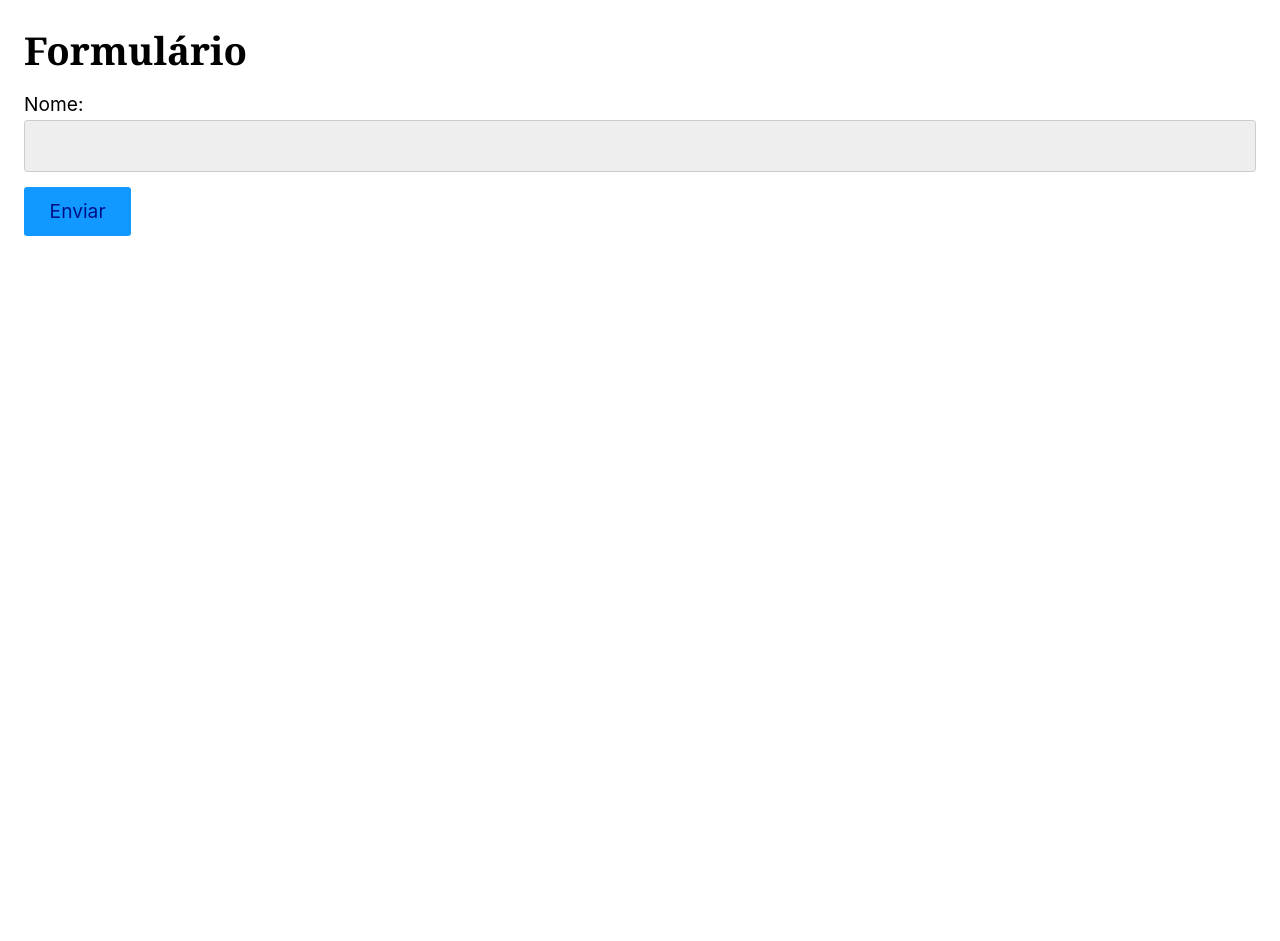
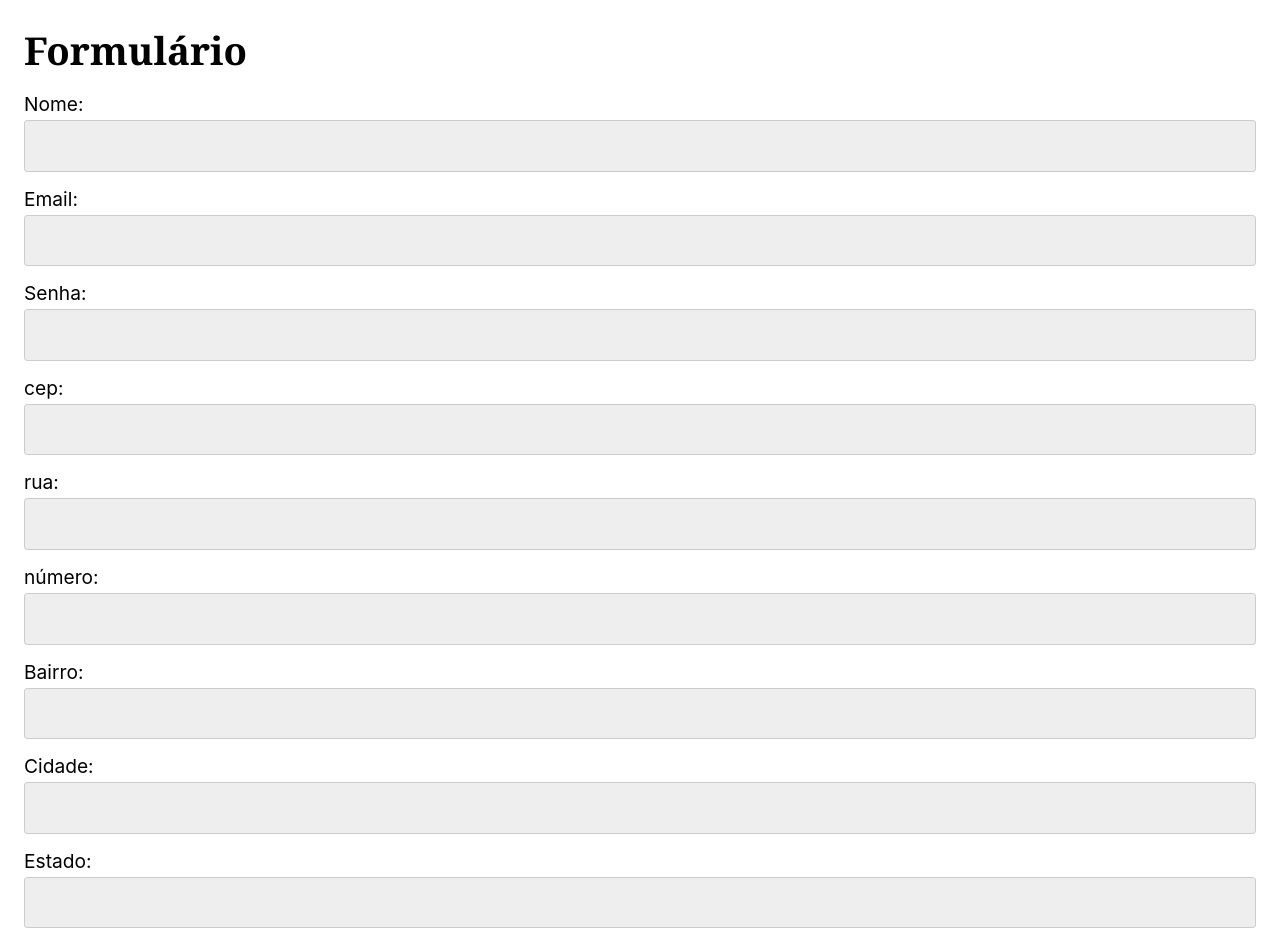
Before and after one commit to luisabianca/react-origamid, a React (Vite) app: page / in a window 1280 px wide. Shown: the top 941 px of the page. Before the commit the page ends 800 px from the top, so only its background shows below. Built offline with nearby package versions, Linux system fonts and the light colour scheme.

Commit message:
create div for response feddback

```diff
--- a/src/Forms/FetchPost.jsx
+++ b/src/Forms/FetchPost.jsx
@@ -14,9 +14,19 @@ const FetchPost = () => {
     estado: '',
   });
 
-  const handleSubmit = (event) => {
+  const [response, setResponse] = React.useState(null);
+
+  function handleSubmit(event) {
     event.preventDefault();
-    console.log(event);
+    fetch('https://ranekapi.origamid.dev/json/api/usuario', {
+      method: 'POST',
+      headers: {
+        'Content-Type': 'application/json',
+      },
+      body: JSON.stringify(form),
+    }).then((response) => {
+      setResponse(response);
+    });
   }
 
   const handleChange = ({ target }) => {
@@ -39,10 +49,99 @@ const FetchPost = () => {
           />
         </div>
 
+        <div className='form-item'>
+          <label htmlFor="email">Email:</label>
+          <input
+            type="email"
+            name="email"
+            id="email"
+            value={form.email}
+            onChange={handleChange}
+          />
+        </div>
+
+        <div className='form-item'>
+          <label htmlFor="senha">Senha:</label>
+          <input
+            type="password"
+            name="senha"
+            id="senha"
+            value={form.senha}
+            onChange={handleChange}
+          />
+        </div>
+
+        <div className='form-item'>
+          <label htmlFor="cep">cep:</label>
+          <input
+            type="text"
+            name="cep"
+            id="cep"
+            value={form.cep}
+            onChange={handleChange}
+          />
+        </div>
+
+        <div className='form-item'>
+          <label htmlFor="rua">rua:</label>
+          <input
+            type="text"
+            name="rua"
+            id="rua"
+            value={form.rua}
+            onChange={handleChange}
+          />
+        </div>
+
+        <div className='form-item'>
+          <label htmlFor="numero">número:</label>
+          <input
+            type="text"
+            name="numero"
+            id="numero"
+            value={form.numero}
+            onChange={handleChange}
+          />
+        </div>
+
+        <div className='form-item'>
+          <label htmlFor="bairro">Bairro:</label>
+          <input
+            type="text"
+            name="bairro"
+            id="bairro"
+            value={form.bairro}
+            onChange={handleChange}
+          />
+        </div>
+
+        <div className='form-item'>
+          <label htmlFor="cidade">Cidade:</label>
+          <input
+            type="text"
+            name="cidade"
+            id="cidade"
+            value={form.cidade}
+            onChange={handleChange}
+          />
+        </div>
+
+        <div className='form-item'>
+          <label htmlFor="estado">Estado:</label>
+          <input
+            type="text"
+            name="estado"
+            id="estado"
+            value={form.estado}
+            onChange={handleChange}
+          />
+        </div>
+
         <button>Enviar</button>
+        {response && response.ok && <p>Usuário Criado</p>}
       </form>
     </div>
   )
 }
 
-export default FetchPost
+export default FetchPost;
```
